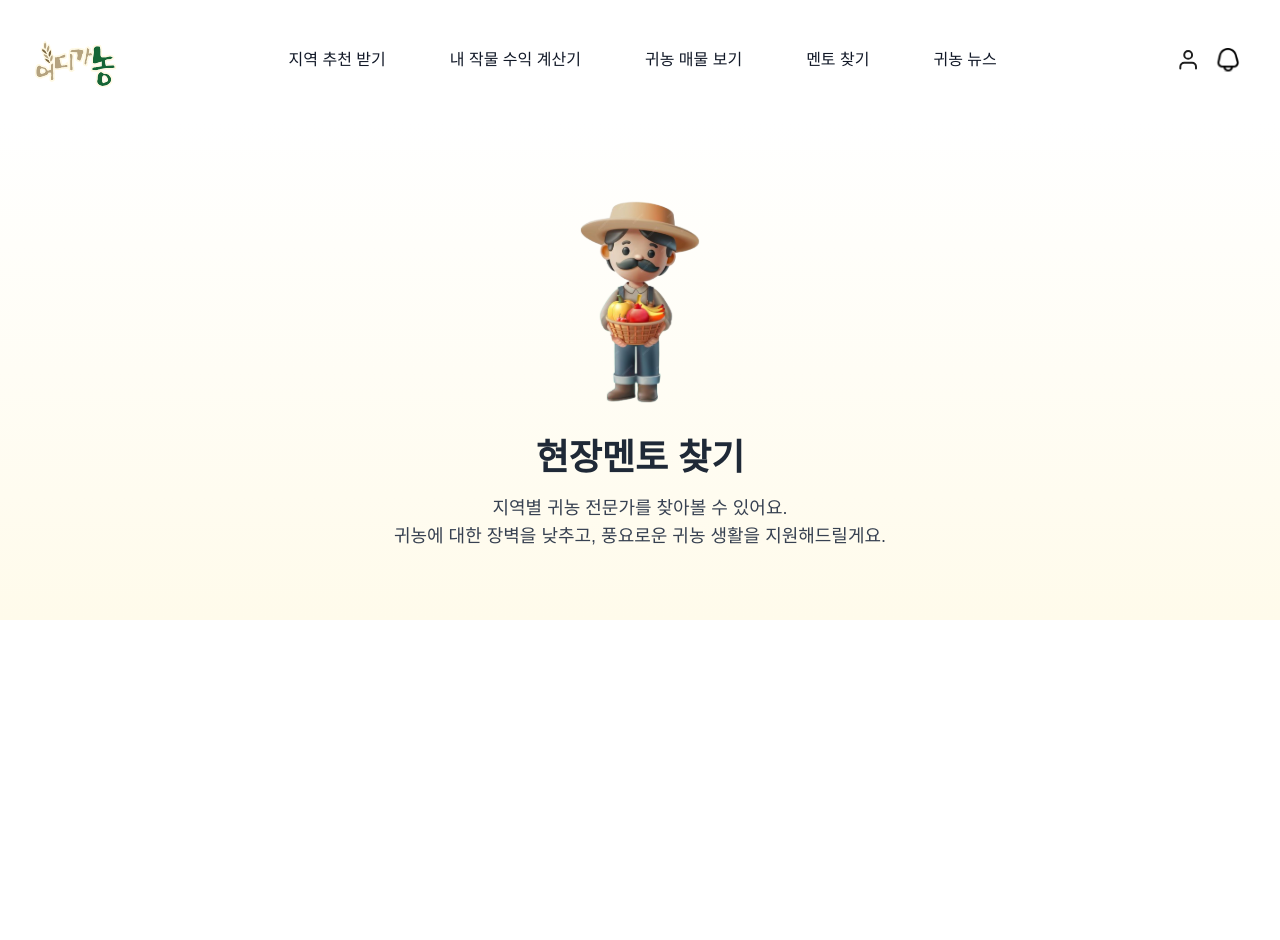
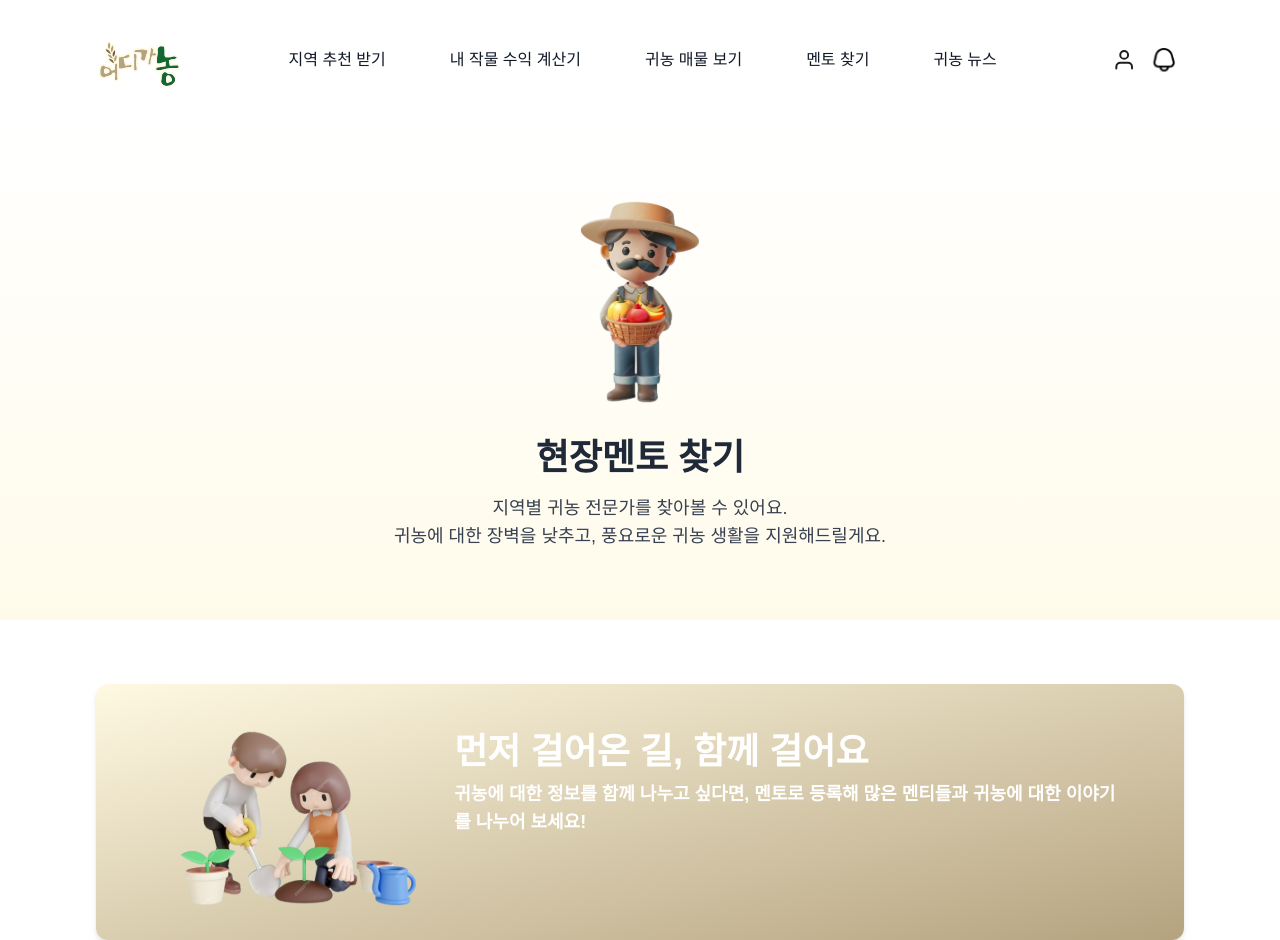
Before and after one commit to gayeong718/FARMbti, a React (Vite) app in the folder frontend/farmbti/: page /mentors in a window 1280 px wide. Before the commit the page ends 800 px from the top, so only its background shows below. Built offline with nearby package versions, Linux system fonts and the light colour scheme; a web font is replaced by a local one.

Commit message:
feat: TogetherSection완성, 전체컨텐츠패딩 px-24로 수정

```diff
--- a/frontend/farmbti/src/components/common/NavBar.jsx
+++ b/frontend/farmbti/src/components/common/NavBar.jsx
@@ -9,7 +9,7 @@ const Navbar = () => {
 
   return (
     <nav className="bg-white border-gray-200 dark:bg-gray-900">
-      <div className="max-w-screen-2xl flex items-center justify-between mx-auto px-8 py-4">
+      <div className="max-w-screen-2xl flex items-center justify-between mx-auto px-24 py-4">
         <div className="flex items-center ml-0">
           <Link to="/">
             <img
--- a/frontend/farmbti/src/components/layout/ContentLayout.jsx
+++ b/frontend/farmbti/src/components/layout/ContentLayout.jsx
@@ -8,7 +8,7 @@ const ContentLayout = ({ children, fullWidth = false }) => {
   }
 
   return (
-    <div className="max-w-screen-2xl mx-auto px-10">
+    <div className="max-w-screen-2xl mx-auto px-24">
       {children}
     </div>
   );
--- a/frontend/farmbti/src/components/layout/PageLayout.jsx
+++ b/frontend/farmbti/src/components/layout/PageLayout.jsx
@@ -2,7 +2,7 @@ import React from 'react';
 
 const PageLayout = ({ children, className = '', ...props }) => {
   return (
-    <main className={`container mx-auto p-2 ${className}`} {...props}>
+    <main className={`container mx-auto p-2 px-16 ${className}`} {...props}>
       {children}
     </main>
   );
--- a/frontend/farmbti/src/pages/mentor/MentorPage.jsx
+++ b/frontend/farmbti/src/pages/mentor/MentorPage.jsx
@@ -1,6 +1,7 @@
 import React from 'react';
 import ContentLayout from '../../components/layout/ContentLayout';
 import GradientSection from './GradientSection';
+import TogetherSection from './TogetherSection';
 const MentorPage = () => {
   return (
     <div className="w-full">
@@ -11,7 +12,9 @@ const MentorPage = () => {
 
       {/* 일반 콘텐츠 - 너비 제한과 패딩 적용 */}
       <ContentLayout>
-
+        <div className="mt-16">
+            <TogetherSection/>
+        </div>
 
       </ContentLayout>
     </div>
--- /dev/null
+++ b/frontend/farmbti/src/pages/mentor/TogetherSection.jsx
@@ -0,0 +1,42 @@
+import React from 'react';
+import together from '../../asset/mentor/together.svg';
+import { Link } from 'react-router-dom';
+
+const TogetherSection = () => {
+    return (
+          <div
+          className="bg-gradient-to-br from-[#FFF9E2] to-[#B5A37F] rounded-xl overflow-hidden shadow-md transition-transform hover:-translate-y-1 duration-300 relative min-h-[245px]"
+
+          >
+
+            {/* Content Container */}
+            <div className="flex items-center p-8">
+
+            {/* Farmer Illustration */}
+              <div className="w-96 h-48">
+              <img
+                  src={together}
+                  alt="농부 일러스트레이션"
+                  className="w-full h-full object-contain"
+                />
+              </div>
+
+              {/* Text Section */}
+              <div className="text-white flex-grow pr-6 self-start pt-4">
+                <a className="text-4xl font-bold mb-4">
+                  먼저 걸어온 길, 함께 걸어요
+                </a>
+                <h3 className=" text-lg py-2 font-semibold hover:underline">
+                귀농에 대한 정보를 함께 나누고 싶다면, 멘토로 등록해
+                많은 멘티들과 귀농에 대한 이야기를 나누어 보세요!
+                </h3>
+              </div>
+
+
+            </div>
+          </div>
+      );
+
+  };
+
+  export default TogetherSection;
```
Also changed, not shown: frontend/farmbti/src/asset/mentor/together.svg (added).
